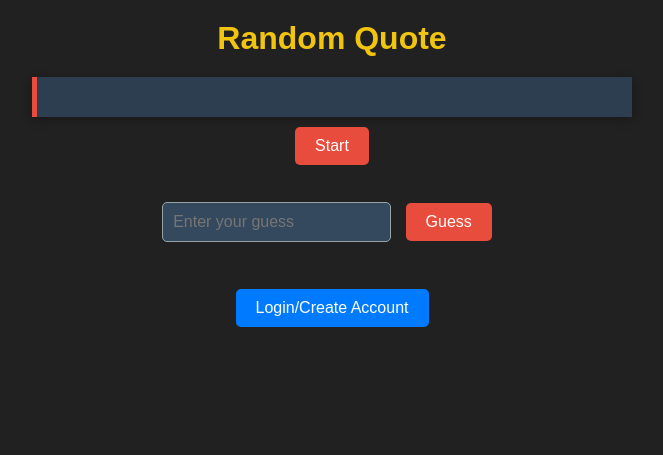
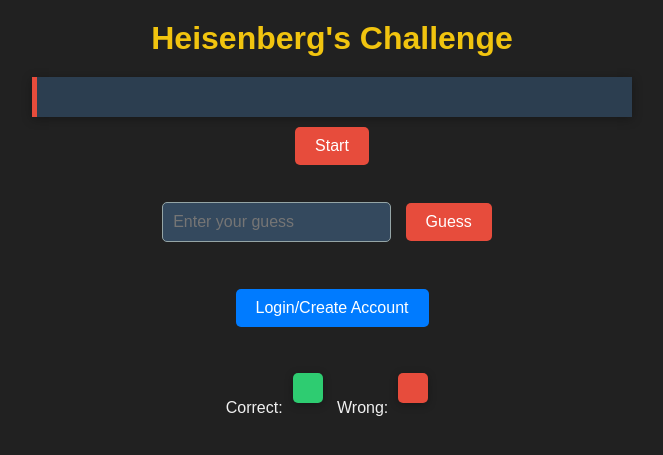
Before and after one commit to arnavp13/BreakingBad, a Flask app: page / in a window 1280 px wide. Shown: the top 455 px of the page, without its empty margins (308-971 px from the left). Run offline with Flask 3, Linux system fonts and the light colour scheme; data that the repository does not hold is empty.

Commit message:
almost done

```diff
--- a/app.py
+++ b/app.py
@@ -103,7 +103,28 @@
             'message': f"Correct! The author was {author}."
         })
 
+@app.route('/restart')
+def restart():
+    global globalquote  # Declare that we're using the global variables
+    global globalauthor
 
+    quote, author = get_random_quote()
+    globalquote = quote
+    globalauthor = author
+
+    global globalblanks
+    global globalindex
+
+    words = globalquote.split()
+    num_to_blank = len(words) // 2
+    indices_to_blank = random.sample(range(len(words)), num_to_blank)
+    globalindex = set(indices_to_blank)  # Update global variable with blank indices
+
+    blanked_words = [
+        word if i not in indices_to_blank else '_____' for i, word in enumerate(words)]
+    blanked_quote = ' '.join(blanked_words)
+    globalblanks = blanked_quote
+    return jsonify({'quote': blanked_quote, 'author': globalauthor, 'blanks': list(globalindex)})
 
 @app.route('/login')
 def login():
--- a/static/script.js
+++ b/static/script.js
@@ -1,4 +1,7 @@
 let currentAuthor;
+let correct = 0;
+let wrong = 0;
+
 
 function blankQuote() {
   fetch("/blank_quote")
@@ -30,23 +33,26 @@
 
       if (response.data.correct) {
         // Correct guess: Show author, hide input and buttons
+        document.getElementById("correct").innerText = ++correct;
+
         document.getElementById("author").innerText = `— ${currentAuthor}`;
-        document.getElementById("author").style.display = "block";
+        document.getElementById("author").style.display = "";
         document.getElementById("guessInput").style.display = "none";
         document.getElementById("myButton").style.display = "none";
         document.getElementById("guessResult").style.display = "none";
         document.getElementById("makeGuess").style.display = "none";
-        document.getElementById("restartButton").style.display = "block"; // Show restart button
+        document.getElementById("restartButton").style.display = ""; // Show restart button
       } else if (
         !response.data.correct &&
         !response.data.message.includes("____")
       ) {
+        document.getElementById("wrong").innerText = ++wrong;
         // Incorrect guess with no more blanks: Hide input and buttons
         document.getElementById("guessInput").style.display = "none";
         document.getElementById("myButton").style.display = "none";
         document.getElementById("guessResult").style.display = "none";
         document.getElementById("makeGuess").style.display = "none";
-        document.getElementById("restartButton").style.display = "block"; // Show restart button
+        document.getElementById("restartButton").style.display = ""; // Show restart button
       } else {
         // Incorrect guess but with blanks remaining
         document.getElementById("guessResult").textContent = "Try again!";
@@ -62,15 +68,16 @@
 }
 
 function restartGame() {
-  fetch("/blank_quote")
+  fetch("/restart")
     .then((response) => response.json())
     .then((data) => {
       document.getElementById("quote").innerText = data.quote;
       document.getElementById("author").innerText = `— ${data.author}`;
+      document.getElementById("myButton").style.display = "";
+      document.getElementById("guessInput").style.display = "";
       document.getElementById("myButton").style.display = "none";
-      document.getElementById("guessInput").style.display = "block";
-      document.getElementById("myButton").style.display = "none";
-      document.getElementById("guessResult").style.display = "block";
+      document.getElementById("guessResult").style.display = "";
+      document.getElementById("makeGuess").style.display = "";
       document.getElementById("restartButton").style.display = "none"; // Hide restart button
       currentAuthor = data.author; // Store the author
     });
--- a/static/style.css
+++ b/static/style.css
@@ -117,3 +117,27 @@
 #restartButton:hover {
   background-color: #148f77; /* Darker green on hover */
 }
+
+/* Styles for correct message */
+#correct {
+  display: inline-block;
+  background-color: #2ecc71; /* Breaking Bad green */
+  color: #ffffff; /* White text */
+  padding: 15px;
+  border-radius: 5px;
+  font-size: 1.2em;
+  box-shadow: 0 2px 8px rgba(0, 0, 0, 0.3);
+  margin: 10px;
+}
+
+/* Styles for wrong message */
+#wrong {
+  display: inline-block;
+  background-color: #e74c3c; /* Breaking Bad red */
+  color: #ffffff; /* White text */
+  padding: 15px;
+  border-radius: 5px;
+  font-size: 1.2em;
+  box-shadow: 0 2px 8px rgba(0, 0, 0, 0.3);
+  margin: 10px;
+}
--- a/templates/index.html
+++ b/templates/index.html
@@ -3,12 +3,12 @@
   <head>
     <meta charset="UTF-8" />
     <meta name="viewport" content="width=device-width, initial-scale=1.0" />
-    <title>Breaking Bad</title>
+    <title>Heisenberg's Challenge</title>
     <link rel="stylesheet" href="{{ url_for('static', filename='style.css') }}">    <script src="https://unpkg.com/axios/dist/axios.min.js"></script>
     <script src="{{ url_for('static', filename='script.js') }}" defer></script>
   </head>
   <body>
-    <h1>Random Quote</h1>
+    <h1>Heisenberg's Challenge</h1>
     <blockquote>
       <p id="quote"></p>
       <footer id="author">- Who Said This?</footer>
@@ -25,5 +25,11 @@
     <a href="{{ url_for('login') }}" class="button">Login/Create Account</a>
 
     <button id="restartButton" onclick="restartGame()" style="display: none;">Restart Game</button>
+
+<br>
+<br>
+<br>
+    Correct:<p id="correct"></p>
+    Wrong:<p id="wrong"></p>
   </body>
 </html>
```
